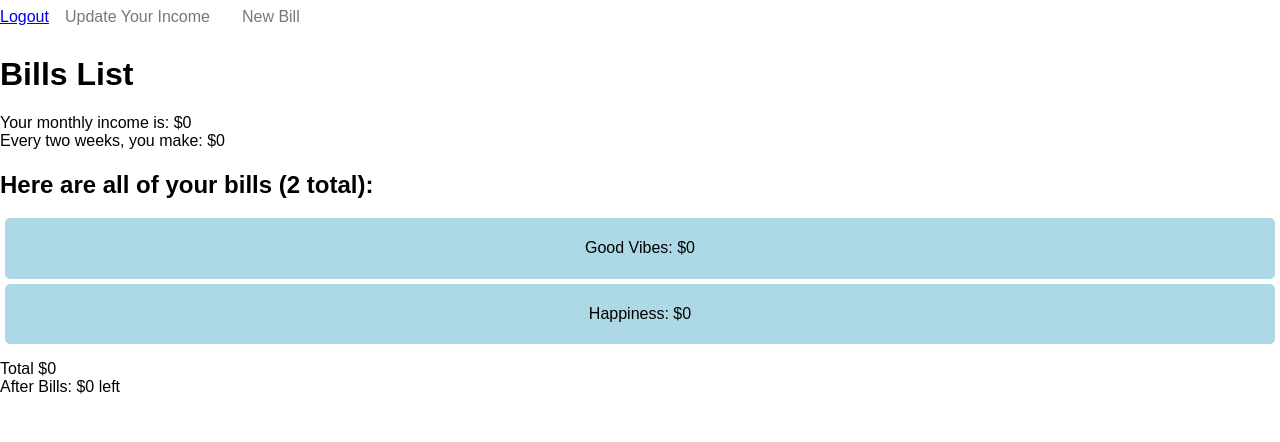
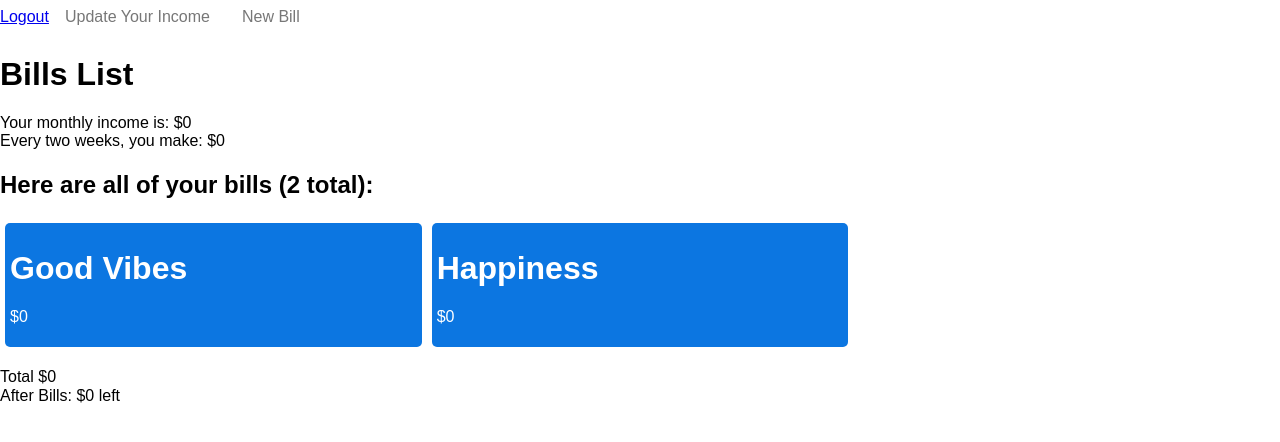
Before and after one commit to thinkful-ei18/adrian-budget-app, a React (Create React App) app: page /bills in a window 1280 px wide. Shown: the top 442 px of the page. Built offline with nearby package versions, Linux system fonts and the light colour scheme; no server answers.

Commit message:
testing CSS, incorporate grid

```diff
--- a/src/components/bill.css
+++ b/src/components/bill.css
@@ -1,7 +1,7 @@
 .bill {
-  background-color: lightblue;
+  background-color: #0C76E1;
+  color: white;
   border-radius: 5px;
   margin: 5px;
   padding: 5px;
-  text-align: center;
 }
--- a/src/components/bill.js
+++ b/src/components/bill.js
@@ -4,7 +4,13 @@ import './bill.css';
 export default function Bill (props) {
   return (
     <div className="bill">
-      <p>{props.name}: ${props.amount}</p>
+      <h1>
+        {props.name}
+        <br/>
+      </h1>
+      <p>
+        ${props.amount}
+      </p>
     </div>
   );
 }
--- a/src/components/bills-list.css
+++ b/src/components/bills-list.css
@@ -1,7 +1,6 @@
-.budget-bills-list {
+/* .budget-bills-list {
   width: 80%;
-  height: 25%;
-  text-align: center;
+  height: 85%;
 
   position: absolute;
   top:0;
@@ -10,4 +9,8 @@
   right: 0;
 
   margin: auto;
-}
+} */
+
+/* h2 {
+color: red;
+} */
--- a/src/components/bills-list.js
+++ b/src/components/bills-list.js
@@ -3,6 +3,7 @@ import {connect} from 'react-redux';
 import {fetchBills} from '../actions/bills';
 import sumOfKeys from '../utils/sumofkeys'
 import Bill from './bill';
+import './bills-list.css';
 export class billsList extends React.Component {
 
   componentDidMount() {
@@ -14,7 +15,7 @@ export class billsList extends React.Component {
     if (this.props.bills) {
       allBills = this.props.bills.map((bill, index) =>
       (
-        <li className="pure-menu-item" key={index}>
+        <li className="pure-menu-item pure-u-1-3" key={index}>
           <Bill name={bill.name} amount={bill.amount}/>
         </li>
       )
@@ -36,7 +37,7 @@ export class billsList extends React.Component {
         <h2>
           Here are all of your bills ({this.props.bills.length} total):
         </h2>
-          <ul className="pure-menu-list">
+          <ul className="pure-menu-list pure-g">
             {allBills}
           </ul>
           <p>Total ${sumOfBills}
```
